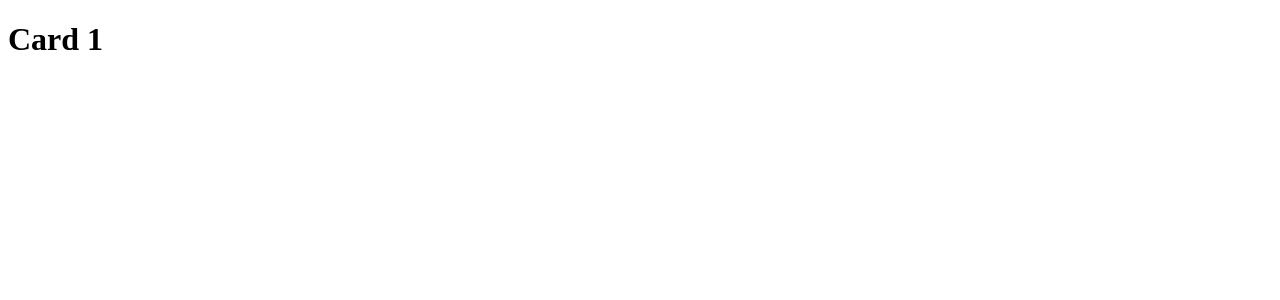
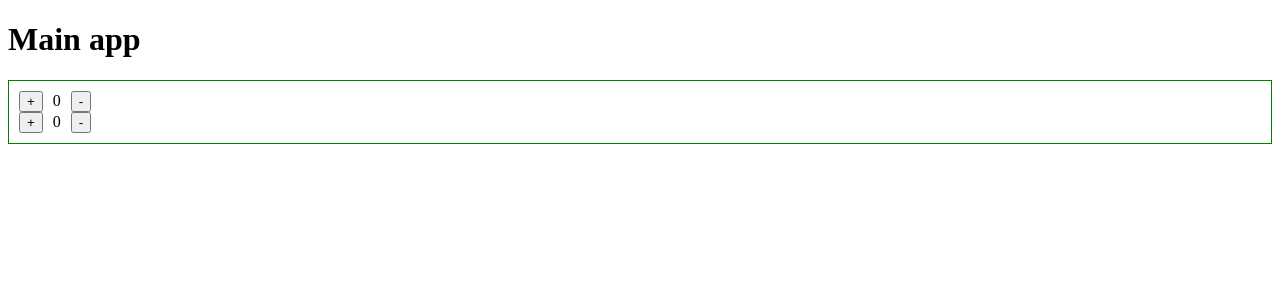
Before and after one commit to vaakian/webpack, a React app: page / in a window 1280 px wide. Shown: the top 300 px of the page. Built offline with nearby package versions, Linux system fonts and the light colour scheme.

Commit message:
feat: setup `webpack-dev-server`

```diff
--- a/src/index.html
+++ b/src/index.html
@@ -8,5 +8,6 @@
   </head>
   <body>
     <div id="root"></div>
+    <div id="useState"></div>
   </body>
 </html>
--- a/src/main.tsx
+++ b/src/main.tsx
@@ -1,18 +1,11 @@
 import { createRoot } from 'react-dom/client';
+import './useState';
 import Card from './components/Card';
 
 const root = createRoot(document.getElementById('root'));
 
-const renderApp = () => {
-  root.render(
-    <div>
-      <Card title="Card 1" />
-    </div>
-  );
-};
-
-// @ts-ignore
-window.renderApp = renderApp;
-// @ts-ignore
-window.root = root;
-renderApp();
+root.render(
+  <div>
+    <Card title="Main app" />
+  </div>
+);
--- a/tsconfig.json
+++ b/tsconfig.json
@@ -1,5 +1,6 @@
 {
     "compilerOptions": {
+        "lib": ["ESNext", "dom"],
         "types": ["react"]
     }
 }
```
Also changed, not shown: package.json (+6 -1 lines), 1 other file (tests, documents, lock files or other folders).
